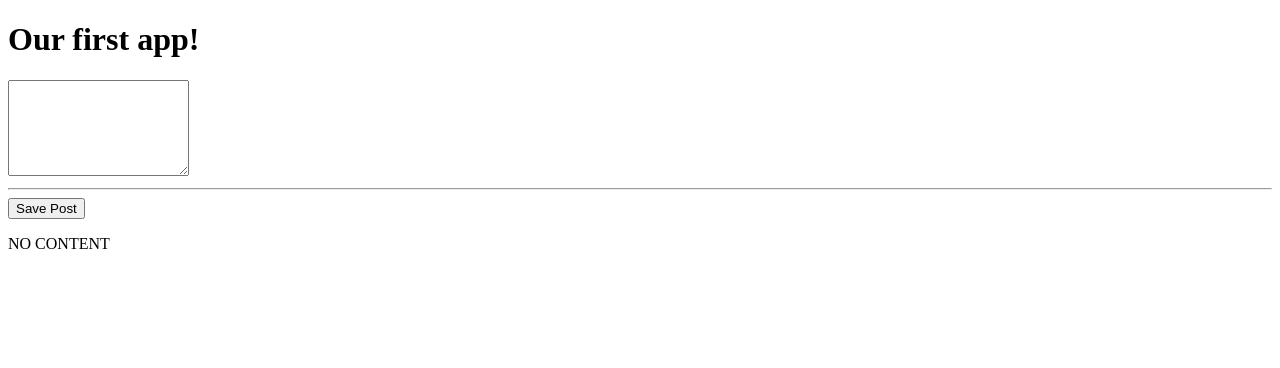
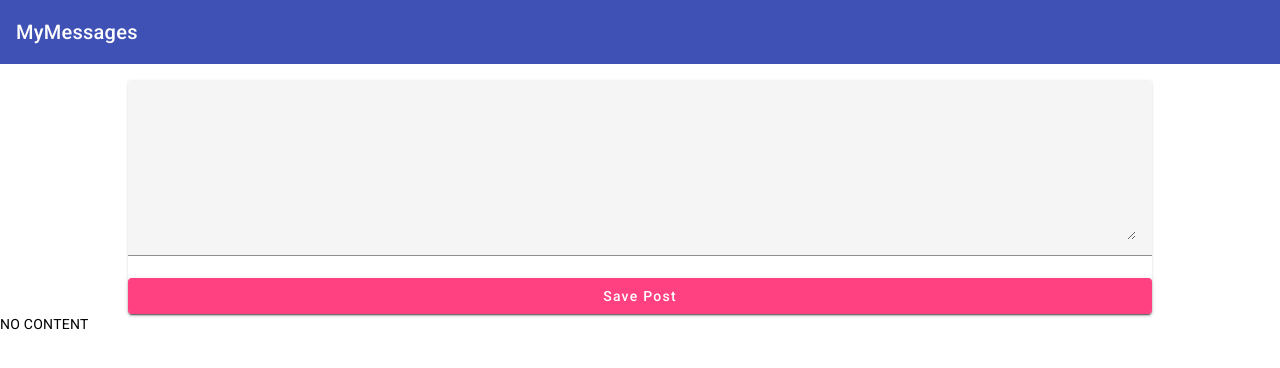
Before and after one commit to JonathanHarmon/mean-stack, an Angular app: page / in a window 1280 px wide. Shown: the top 368 px of the page. Built offline with nearby package versions, Linux system fonts and the light colour scheme.

Commit message:
added header and post-create components

```diff
--- a/angular.json
+++ b/angular.json
@@ -25,6 +25,7 @@
               "src/assets"
             ],
             "styles": [
+              "@angular/material/prebuilt-themes/indigo-pink.css",
               "src/styles.css"
             ],
             "scripts": []
@@ -87,6 +88,7 @@
               "src/assets"
             ],
             "styles": [
+              "@angular/material/prebuilt-themes/indigo-pink.css",
               "src/styles.css"
             ],
             "scripts": []
--- a/package.json
+++ b/package.json
@@ -11,10 +11,12 @@
   "private": true,
   "dependencies": {
     "@angular/animations": "^15.1.0",
+    "@angular/cdk": "^15.2.9",
     "@angular/common": "^15.1.0",
     "@angular/compiler": "^15.1.0",
     "@angular/core": "^15.1.0",
     "@angular/forms": "^15.1.0",
+    "@angular/material": "^15.2.9",
     "@angular/platform-browser": "^15.1.0",
     "@angular/platform-browser-dynamic": "^15.1.0",
     "@angular/router": "^15.1.0",
--- a/src/app/app.component.css
+++ b/src/app/app.component.css
@@ -0,0 +1,3 @@
+main {
+  margin-top: 1rem;
+}
--- a/src/app/app.component.html
+++ b/src/app/app.component.html
@@ -1,2 +1,4 @@
-<h1>Our first app!</h1>
-<app-post-create></app-post-create>
+<app-header></app-header>
+<main>
+  <app-post-create></app-post-create>
+</main>
--- /dev/null
+++ b/src/app/header/header.component.html
@@ -0,0 +1 @@
+<mat-toolbar color="primary">MyMessages</mat-toolbar>
--- /dev/null
+++ b/src/app/posts/post-create/post-create.component.css
@@ -0,0 +1,9 @@
+mat-card {
+  width: 80%;
+  margin: auto;
+}
+
+mat-form-field,
+textarea {
+  width: 100%
+}
--- a/src/app/posts/post-create/post-create.component.html
+++ b/src/app/posts/post-create/post-create.component.html
@@ -1,4 +1,7 @@
- <textarea rows="6" [(ngModel)]="enteredValue"></textarea>
- <hr>
- <button (click)="onAddPost()">Save Post</button>
+ <mat-card>
+  <mat-form-field>
+    <textarea matInput rows="6" [(ngModel)]="enteredValue"></textarea>
+  </mat-form-field>
+  <button mat-raised-button color="accent" (click)="onAddPost()">Save Post</button>
+ </mat-card>
 <p>{{ newPost }}</p>
--- a/src/app/posts/post-create/post-create.component.ts
+++ b/src/app/posts/post-create/post-create.component.ts
@@ -3,6 +3,7 @@
 @Component({
   selector: 'app-post-create',
   templateUrl: './post-create.component.html',
+  styleUrls: ['./post-create.component.css']
 })
 export class PostCreateComponent {
   enteredValue = '';
--- a/src/index.html
+++ b/src/index.html
@@ -6,8 +6,11 @@
   <base href="/">
   <meta name="viewport" content="width=device-width, initial-scale=1">
   <link rel="icon" type="image/x-icon" href="favicon.ico">
+  <link rel="preconnect" href="https://fonts.gstatic.com">
+  <link href="https://fonts.googleapis.com/css2?family=Roboto:wght@300;400;500&display=swap" rel="stylesheet">
+  <link href="https://fonts.googleapis.com/icon?family=Material+Icons" rel="stylesheet">
 </head>
-<body>
+<body class="mat-typography">
   <app-root></app-root>
 </body>
 </html>
--- a/src/styles.css
+++ b/src/styles.css
@@ -1 +1,4 @@
 /* You can add global styles to this file, and also import other style files */
+
+html, body { height: 100%; }
+body { margin: 0; font-family: Roboto, "Helvetica Neue", sans-serif; }
```
Also changed, not shown: src/app/app.module.ts (+14 -2 lines), src/app/header/header.component.ts (added, +7 -0 lines), 1 other file (tests, documents, lock files or other folders).
